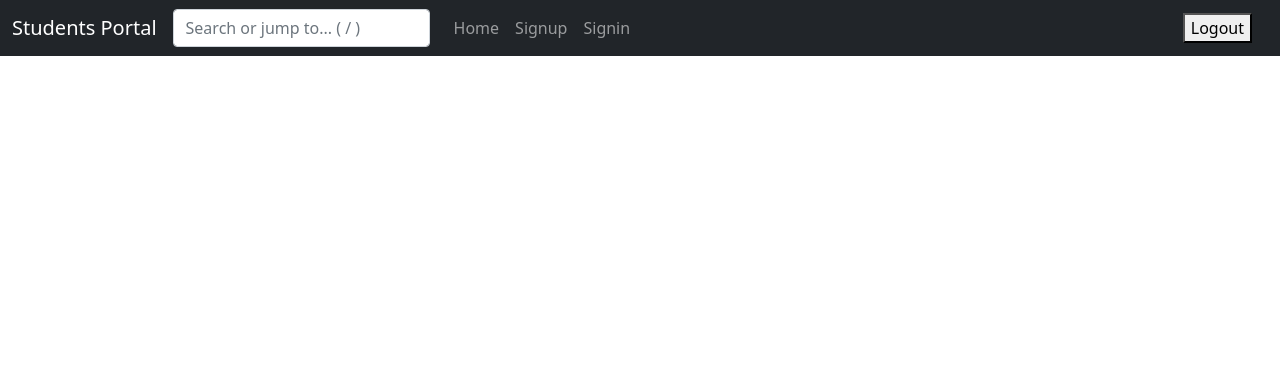
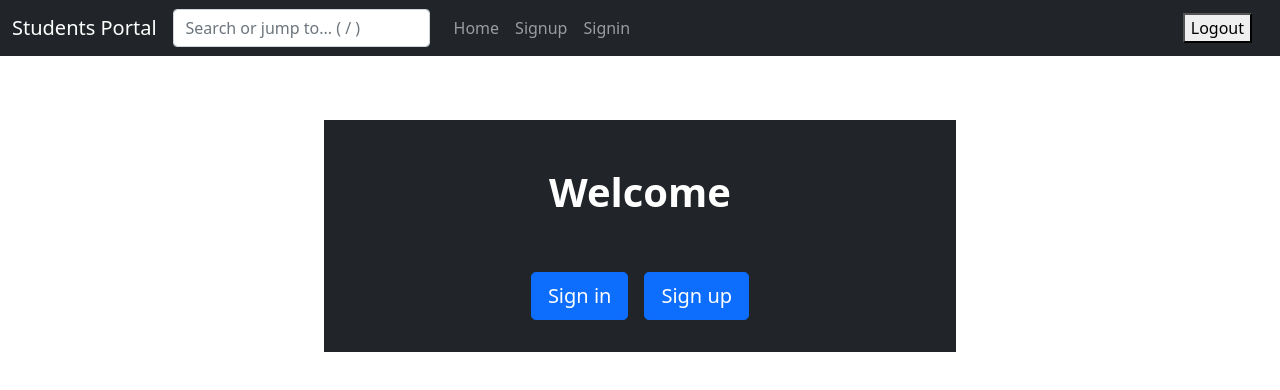
Before and after one commit to JamshaidKhalid/Students-Login, a React (Create React App) app in the folder studentslogin/: page / in a window 1280 px wide. Shown: the top 390 px of the page. Built offline with nearby package versions, Linux system fonts and the light colour scheme.

Commit message:
Home page created

```diff
--- a/studentslogin/src/App.js
+++ b/studentslogin/src/App.js
@@ -1,9 +1,10 @@
 import { BrowserRouter as Router, Routes, Route } from "react-router-dom";
 import "bootstrap/dist/css/bootstrap.min.css";
 
-import Home from "./pages/Home";
+import Dashboard from "./pages/Dashboard";
 import Register from "./pages/Register";
 import Signin from "./pages/Signin";
+import Home from "./pages/Home";
 
 import Navbar from "./components/Navbar";
 
@@ -13,7 +14,8 @@ function App() {
       <div>
         <Navbar />
         <Routes>
-          <Route path="/dashboard" element={<Home />} />
+          <Route path="/" element={<Home />} />
+          <Route path="/dashboard" element={<Dashboard />} />
           <Route path="register" element={<Register />} />
           <Route path="/signin" element={<Signin />} />
         </Routes>
--- /dev/null
+++ b/studentslogin/src/pages/Dashboard.js
@@ -0,0 +1,21 @@
+import React from "react";
+
+function Dashboard() {
+  return (
+    <div className="w-50 p-3 container mt-2 w-100 p-3">
+      <div className="row d-flex justify-content-center align-items-center bg-dark">
+        <div className="col-md-10 col-lg-6 col-xl-5 order-2 order-lg-1 ">
+          <p className="text-center h1 mt-2 mb-1 text-white">Welcome, Ahmed</p>
+
+          <p className="text-center h1 fw-bold mt-2 mb-1 text-white"></p>
+
+          <p className="text-center fw-bold mt-2 mb-1 text-white">
+            Your phone is 034738580
+          </p>
+        </div>
+      </div>
+    </div>
+  );
+}
+
+export default Dashboard;
--- a/studentslogin/src/pages/Home.js
+++ b/studentslogin/src/pages/Home.js
@@ -1,17 +1,32 @@
 import React from "react";
+import { Link } from "react-router-dom";
 
 function Home() {
   return (
-    <div className="w-50 p-3 container mt-2 w-100 p-3">
+    <div className="w-50 p-3 container mt-5">
       <div className="row d-flex justify-content-center align-items-center bg-dark">
-        <div className="col-md-10 col-lg-6 col-xl-5 order-2 order-lg-1 ">
-          <p className="text-center h1 mt-2 mb-1 text-white">Welcome, Ahmed</p>
+        <div className="row justify-content-center bg-dark">
+          <div className="col-xl-10 order-2 order-lg-1 ">
+            <p className="text-center h1 fw-bold mt-5 mb-1 mx-1 mx-md-4 text-white">
+              Welcome
+            </p>
 
-          <p className="text-center h1 fw-bold mt-2 mb-1 text-white"></p>
+            <form className="mx-1 mx-md-4">
+              <div className="d-flex justify-content-center mx-4 mt-5 mb-lg-4">
+                <Link to="/signin">
+                  <button type="button" className="m-2 btn btn-primary btn-lg">
+                    Sign in
+                  </button>
+                </Link>
 
-          <p className="text-center fw-bold mt-2 mb-1 text-white">
-            Your phone is 034738580
-          </p>
+                <Link to="/register">
+                  <button type="button" className="m-2 btn btn-primary btn-lg">
+                    Sign up
+                  </button>
+                </Link>
+              </div>
+            </form>
+          </div>
         </div>
       </div>
     </div>
```
